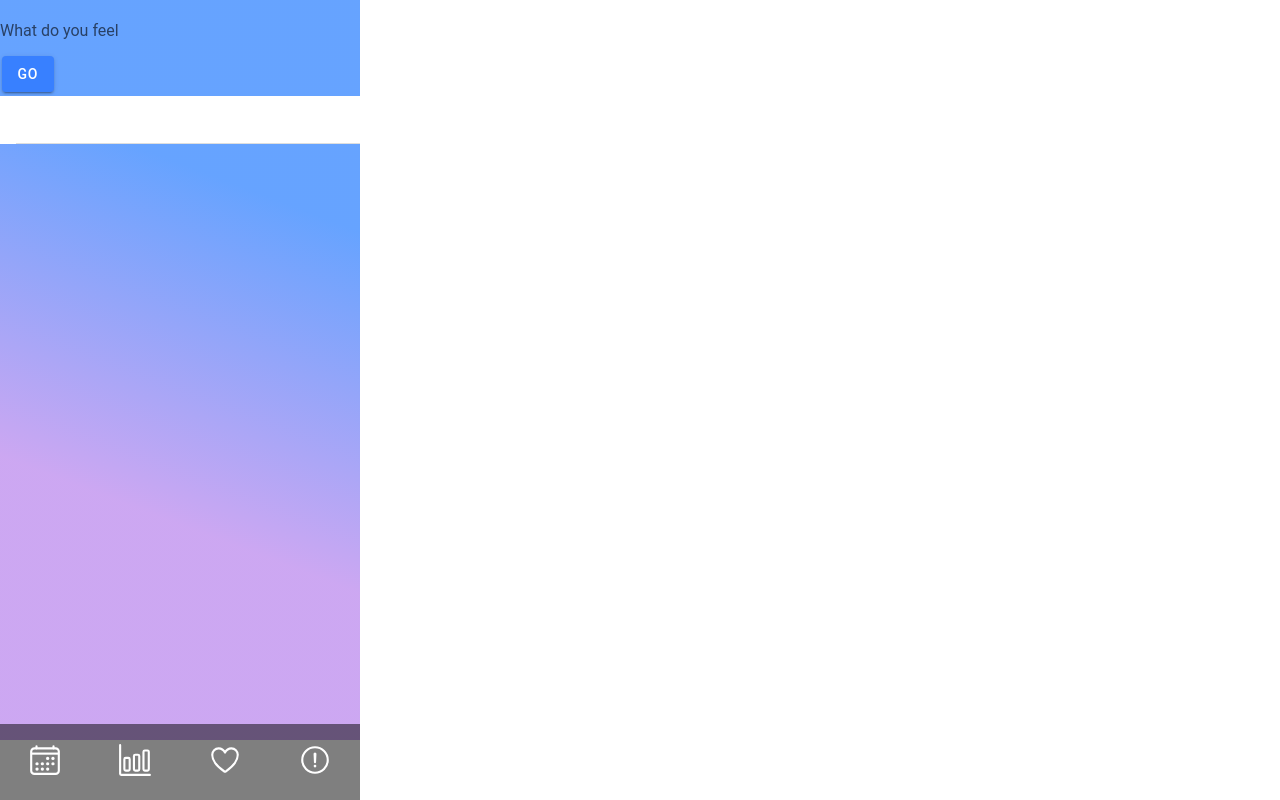
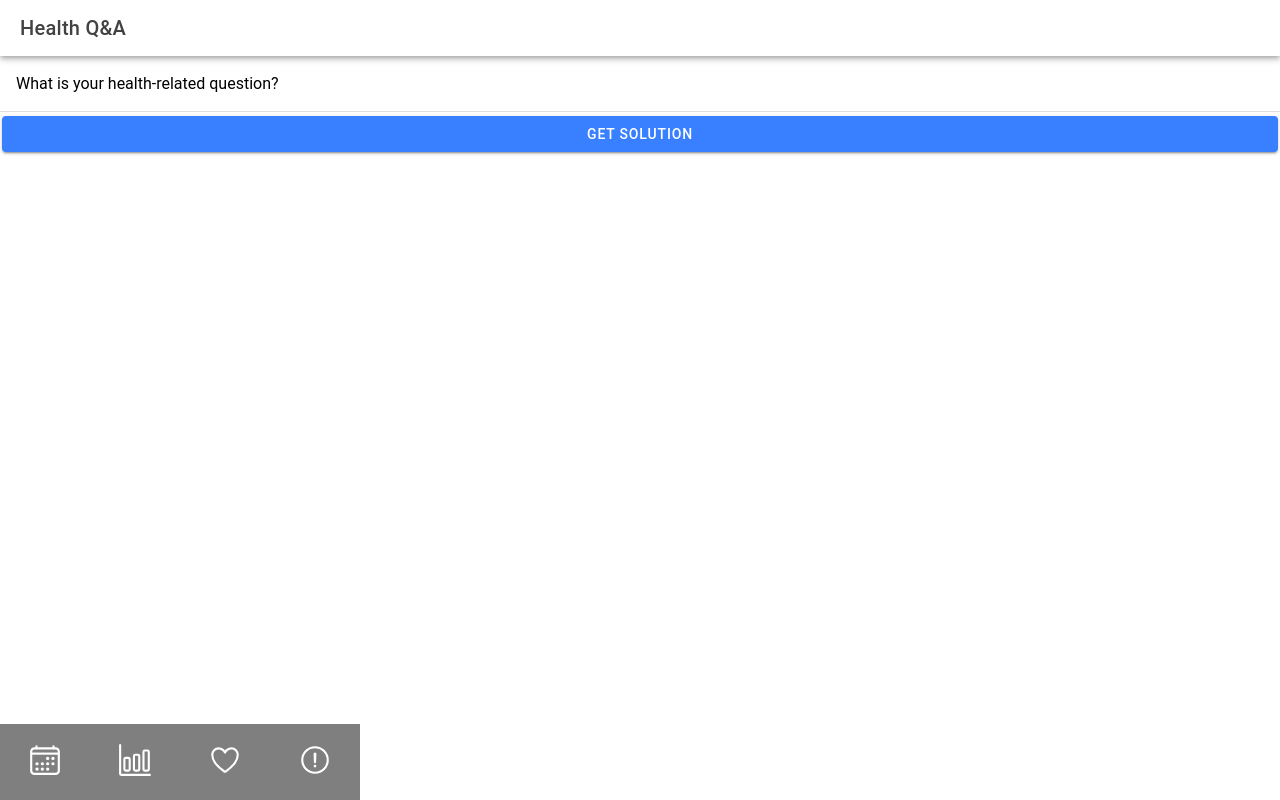
Before and after one commit to Kurokami2022/CareBot, a React (Vite) app: page /health in a window 1280 px wide. Built offline with nearby package versions, Linux system fonts and the light colour scheme.

Commit message:
Update: 05-03-23/12:21pm

```diff
--- a/src/pages/Health.tsx
+++ b/src/pages/Health.tsx
@@ -1,45 +1,68 @@
+import React, { useState } from 'react';
 import {
   IonContent,
   IonHeader,
   IonPage,
   IonTitle,
   IonToolbar,
-  IonList,
   IonItem,
-  IonButton,
-  IonIcon,
   IonLabel,
-  IonImg,
-  IonButtons,
-  IonModal,
-  IonInput
+  IonInput,
+  IonButton
 } from '@ionic/react';
-import './Home.css';
-import {
-  heartOutline,
-  alertCircleOutline,
-  barChartOutline,
-  calendarOutline
-} from 'ionicons/icons';
+import compromise from 'compromise';
 
-import { useRef, useState, useEffect } from 'react';
-import natural from 'natural';
+interface Database {
+  [key: string]: string;
+}
+
+const database: Database = {
+  'headache': 'Solutions include taking over-the-counter pain relievers such as acetaminophen or ibuprofen, resting, drinking plenty of fluids, and avoiding triggers such as certain foods or environmental factors',
+  'fever': 'Solutions include drinking plenty of fluids, getting rest, and taking over-the-counter fever-reducing medications such as acetaminophen or ibuprofen.',
+  'cold': 'drink plenty of fluids and rest',
+  'sore throat': 'gargle with warm salt water and rest',
+};
 
 const Health: React.FC = () => {
+  const [userInput, setUserInput] = useState('');
+  const [solution, setSolution] = useState('');
+
+  const GetAnswer = () => {
+    const inputDoc = compromise(userInput.toLowerCase());
+    const inputNouns = inputDoc.nouns().out('array');
+    let match = false;
+
+    for (const keyword in database) {
+      const keywordDoc = compromise(keyword);
+      const keywordNouns = keywordDoc.nouns().out('array');
+
+      if (inputNouns.some((noun: string) => keywordNouns.includes(noun))) {
+        setSolution(`Solution: ${database[keyword]}`);
+        match = true;
+        break;
+      }
+    }
+
+    if (!match) {
+      setSolution("Sorry, I don't know the answer to that question.");
+    }
+  };
 
 
-
-  const feelings = useRef<any>("");
   return (
     <IonPage>
-      <IonContent fullscreen>
-        <IonList className='base'>
-          <IonInput placeholder='What do you feel' ref={feelings}></IonInput>
-          <IonButton onClick={() => (feelings.current.value)}>Go</IonButton>
-          <IonItem>
-            <IonLabel>{}</IonLabel>
-          </IonItem>
-        </IonList>
+      <IonHeader>
+        <IonToolbar>
+          <IonTitle>Health Q&amp;A</IonTitle>
+        </IonToolbar>
+      </IonHeader>
+      <IonContent>
+        <IonItem>
+          <IonLabel position="floating">What is your health-related question?</IonLabel>
+          <IonInput value={userInput} onIonChange={e => setUserInput(e.detail.value!)}></IonInput>
+        </IonItem>
+        <IonButton expand="block" onClick={GetAnswer}>Get Solution</IonButton>
+        <IonLabel>{solution}</IonLabel>
       </IonContent>
     </IonPage>
   );
--- a/src/pages/Home.tsx
+++ b/src/pages/Home.tsx
@@ -90,8 +90,8 @@ const Home: React.FC = () => {
             </IonContent>
           </IonModal>
 
-          <IonImg src="/public/images/AIVA.png" alt="AI pic" className='aipic'/>
-          <IonImg src="/public/images/AIVA2.png" alt="AI pic" className='aipic2'/>
+          <IonImg src="/images/AIVA.png" alt="AI pic" className='aipic'/>
+          <IonImg src="/images/AIVA2.png" alt="AI pic" className='aipic2'/>
 
           <IonList className='taBase'>
 
```
Also changed, not shown: package.json (+6 -1 lines), 1 other file (tests, documents, lock files or other folders).
